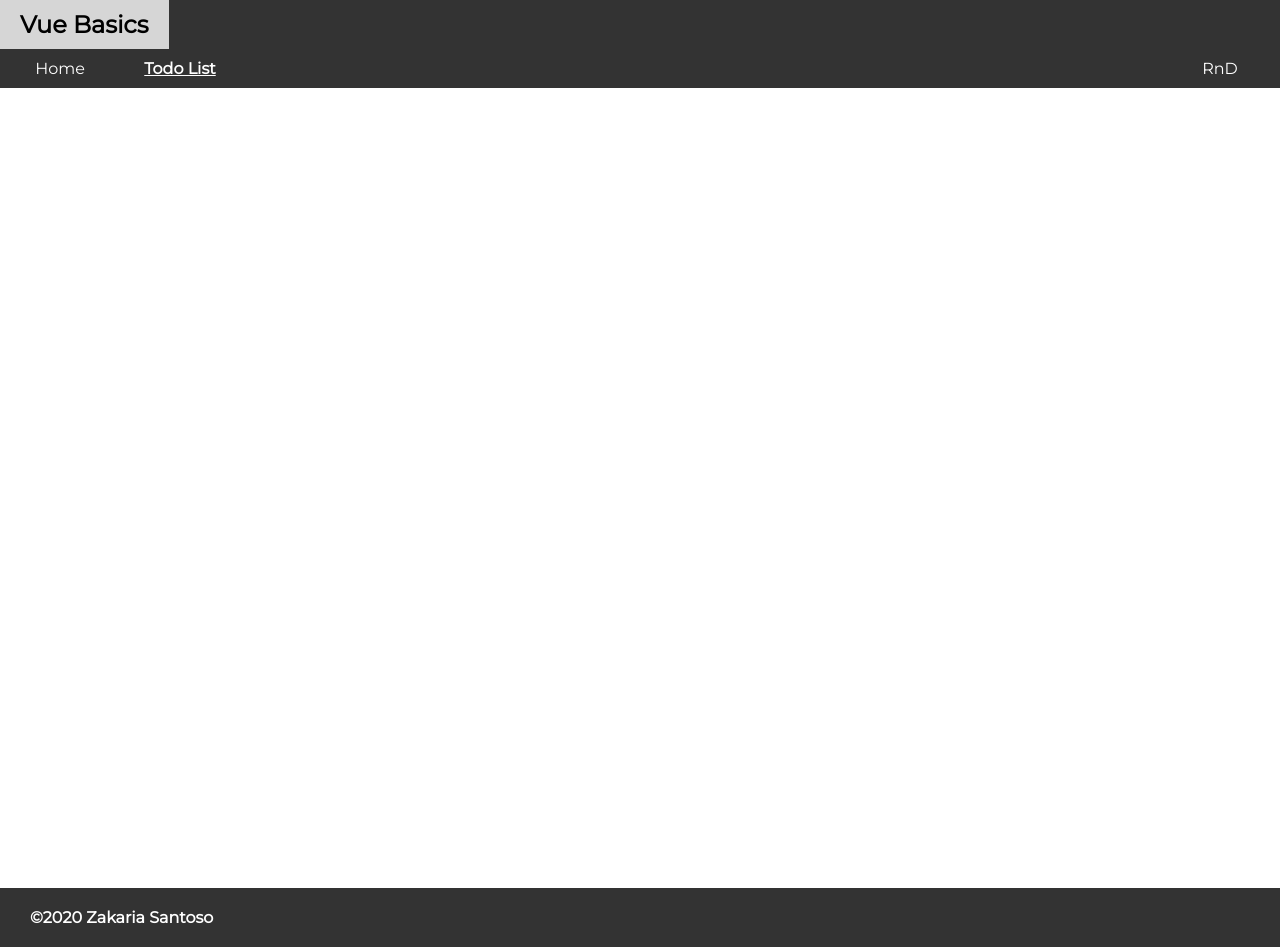
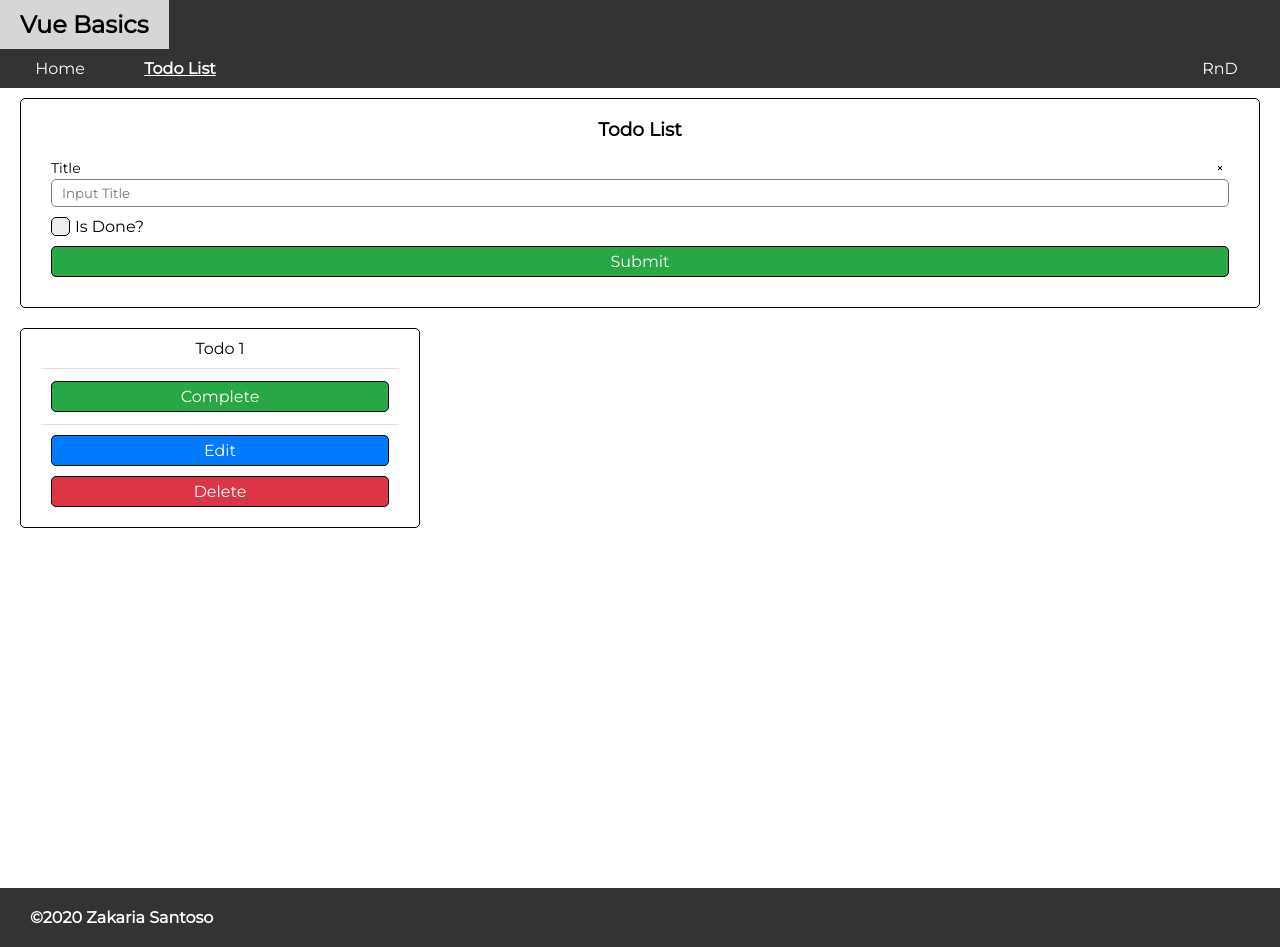
Before and after one commit to zakariasantoso/vue-basic, a Vue app: page /todo in a window 1280 px wide. Built offline with nearby package versions, Linux system fonts and the light colour scheme.

Commit message:
Added Todo List Page

```diff
--- a/src/router/index.js
+++ b/src/router/index.js
@@ -14,6 +14,11 @@ const routes = [
     path: '/showcase',
     name: 'Showcase',
     component: () => import(/* webpackChunkName: "showcase" */ '../views/Showcase.vue')
+  },
+  {
+    path: '/todo',
+    name: 'TodoList',
+    component: () => import(/* webpackChunkName: "todo" */ '../views/TodoList.vue')
   }
 ]
 
--- /dev/null
+++ b/src/views/TodoList.vue
@@ -0,0 +1,146 @@
+<template>
+	<div class="todo-list-page">
+		<app-form title="Todo List">
+			<app-input
+				name="title"
+				label="Title"
+				v-model="form.title"
+			/>
+			<app-check
+				name="isCompleted"
+				label="Is Done?"
+				v-model="form.isCompleted"
+			/>
+			<app-button
+				:is-full-width="true"
+				:isLoading="false"
+				theme="success"
+				@click="submitTodo()"
+			>
+				Submit
+			</app-button>
+
+			<app-button v-if="edittedIndex != null"
+				:is-full-width="true"
+				:isLoading="false"
+				@click="cancelEditted()"
+			>
+				Cancel
+			</app-button>
+		</app-form>
+
+		<div class="tlp-list">
+			<todo-card v-for="(item, index) in todos" :key="index"
+				:title="item.title"
+				:isCompleted="item.isCompleted"
+				@complete="completeTodo(index)"
+				@delete="deleteTodo(index)"
+				@edit="setEditted(index)"
+			/>
+		</div>
+	</div>
+</template>
+
+<script>
+import AppForm from '../components/frames/inputs/AppForm'
+import AppInput from '../components/frames/inputs/AppInput'
+import AppCheck from '../components/frames/inputs/AppCheckBox'
+import AppButton from '../components/frames/AppButton'
+
+import TodoCard from '../components/elements/TodoCard'
+
+export default {
+	components: {
+		AppForm,
+		AppInput,
+		AppCheck,
+		AppButton,
+		TodoCard
+	},
+
+	data: () => {
+		return {
+			edittedIndex: null,
+			form: {
+				title: '',
+				isCompleted: false
+			},
+
+			todos: [
+				{title: "Todo 1", isCompleted: false}
+			]
+		}
+	},
+
+	methods: {
+		clearForm() {
+			this.form.title = '',
+			this.form.isCompleted = false
+		},
+
+		submitTodo() {
+			const todo = {
+				title: this.form.title,
+				isCompleted: this.form.isCompleted
+			}
+
+			if (this.edittedIndex == null) {
+				this.addTodo(todo)
+			} else {
+				this.editTodo(todo)
+			}
+		},
+
+		addTodo(todo) {
+			this.todos.push(todo)
+			this.clearForm()
+		},
+
+		completeTodo(index) {
+			this.todos[index].isCompleted = true
+		},
+
+		setEditted(index) {
+			this.edittedIndex = index
+			const currentItem = this.todos[index]
+
+			this.form.title = currentItem.title
+			this.form.isCompleted = currentItem.isCompleted
+		},
+
+		cancelEditted() {
+			this.edittedIndex = null
+			this.clearForm()
+		},
+
+		editTodo() {
+			this.todos[this.edittedIndex].title = this.form.title
+			this.todos[this.edittedIndex].isCompleted = this.form.isCompleted
+
+			this.edittedIndex = null
+			this.clearForm()
+		},
+
+		deleteTodo(index) {
+			this.todos.splice(index, 1)
+		}
+	}
+}
+</script>
+
+<style lang="scss">
+.todo-list-page {
+	padding: 10px 20px;
+
+	.tlp-list {
+		display: flex;
+		flex-wrap: wrap;
+		margin: 0px -10px;
+
+		> * {
+			margin: 10px;
+			flex: 0 1 calc(100%/3 - 20px);
+		}
+	}
+}
+</style>
```
